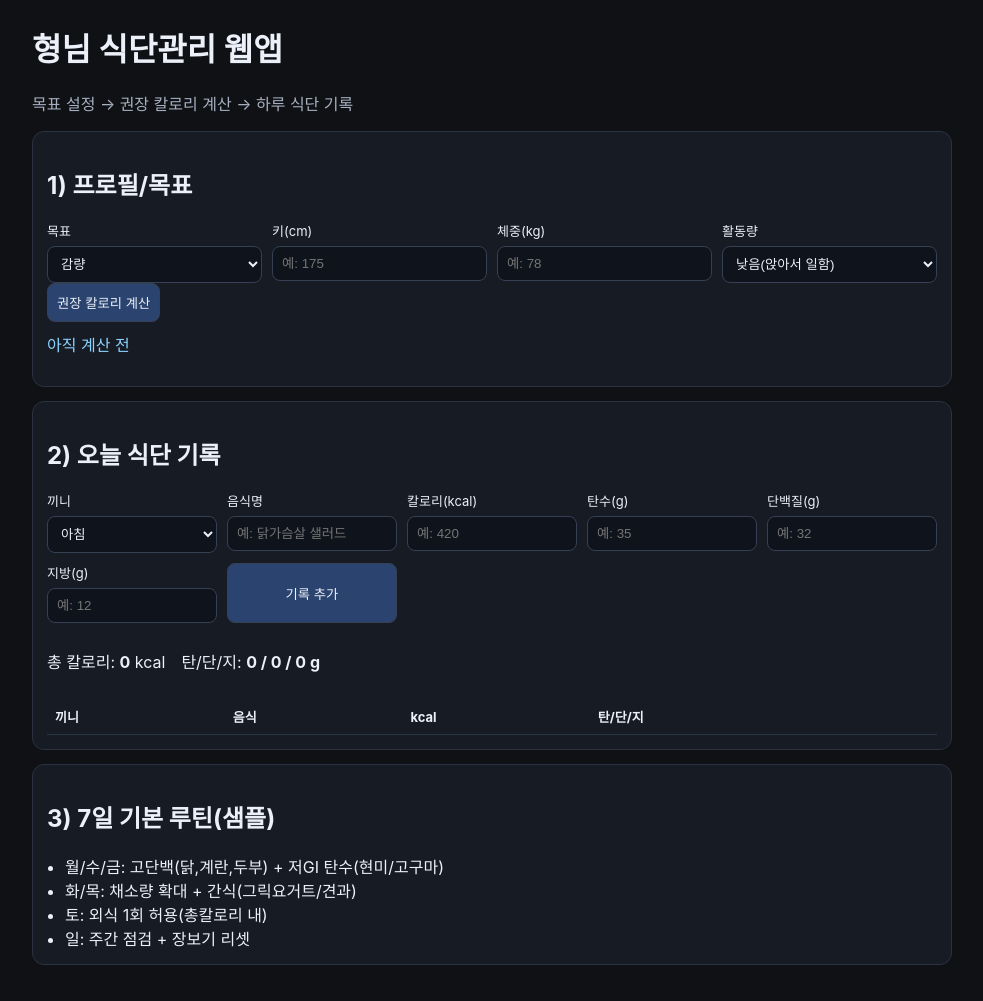
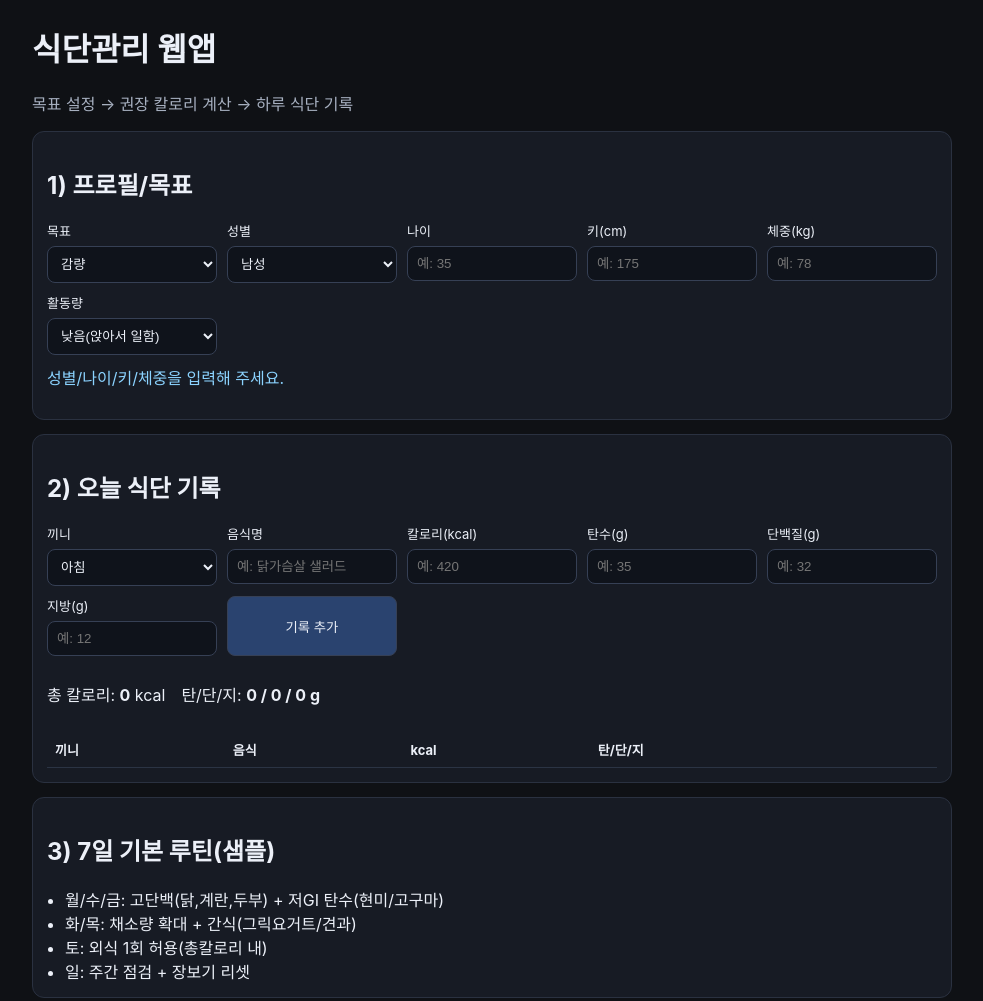
Before and after one commit to jangwonH01/diet-manager-webapp, a plain HTML site: page index.html in a window 1280 px wide. Shown: the whole page, without its empty margins (148-1131 px from the left). Drawn offline with Linux system fonts and the light colour scheme.

Commit message:
feat: remove honorific title and auto-calculate expert calories

```diff
--- a/index.html
+++ b/index.html
@@ -3,12 +3,12 @@
 <head>
   <meta charset="UTF-8" />
   <meta name="viewport" content="width=device-width, initial-scale=1.0" />
-  <title>형님 식단관리</title>
+  <title>식단관리</title>
   <link rel="stylesheet" href="./styles.css" />
 </head>
 <body>
   <main class="container">
-    <h1>형님 식단관리 웹앱</h1>
+    <h1>식단관리 웹앱</h1>
     <p class="sub">목표 설정 → 권장 칼로리 계산 → 하루 식단 기록</p>
 
     <section class="card">
@@ -20,6 +20,15 @@
             <option value="maintain">유지</option>
             <option value="bulk">증량</option>
           </select>
+        </label>
+        <label>성별
+          <select id="sex">
+            <option value="male">남성</option>
+            <option value="female">여성</option>
+          </select>
+        </label>
+        <label>나이
+          <input id="age" type="number" placeholder="예: 35" />
         </label>
         <label>키(cm)
           <input id="height" type="number" placeholder="예: 175" />
@@ -35,8 +44,7 @@
           </select>
         </label>
       </div>
-      <button id="calcBtn">권장 칼로리 계산</button>
-      <p id="calorieResult" class="result">아직 계산 전</p>
+      <p id="calorieResult" class="result">프로필 입력 시 자동 계산됩니다.</p>
     </section>
 
     <section class="card">
--- a/script.js
+++ b/script.js
@@ -6,19 +6,26 @@ function saveMeals() { localStorage.setItem('diet_meals', JSON.stringify(meals))
 function calcCalories() {
   const h = Number($('height').value || 0)
   const w = Number($('weight').value || 0)
+  const age = Number($('age').value || 0)
+  const sex = $('sex').value
   const act = Number($('activity').value || 1.2)
   const goal = $('goal').value
-  if (!h || !w) return $('calorieResult').textContent = '키/체중을 입력해 주세요.'
+  if (!h || !w || !age) return $('calorieResult').textContent = '성별/나이/키/체중을 입력해 주세요.'
 
-  // 간단 추정(BMR 대체): 체중*22
-  let tdee = w * 22 * act
-  if (goal === 'cut') tdee -= 350
+  // 전문가식 Mifflin-St Jeor
+  const bmr = sex === 'male'
+    ? 10 * w + 6.25 * h - 5 * age + 5
+    : 10 * w + 6.25 * h - 5 * age - 161
+
+  let tdee = bmr * act
+  if (goal === 'cut') tdee -= 450
   if (goal === 'bulk') tdee += 300
-  const protein = Math.round(w * 1.8)
+
+  const protein = Math.round(goal === 'cut' ? w * 2.0 : w * 1.8)
   const fat = Math.round(w * 0.8)
-  const carb = Math.round((tdee - protein * 4 - fat * 9) / 4)
+  const carb = Math.max(0, Math.round((tdee - protein * 4 - fat * 9) / 4))
 
-  $('calorieResult').textContent = `권장: ${Math.round(tdee)} kcal / 탄수 ${carb}g · 단백질 ${protein}g · 지방 ${fat}g`
+  $('calorieResult').textContent = `권장: ${Math.round(tdee)} kcal (BMR ${Math.round(bmr)}) / 탄수 ${carb}g · 단백질 ${protein}g · 지방 ${fat}g`
 }
 
 function renderMeals() {
@@ -49,7 +56,11 @@ window.removeMeal = (idx) => {
   saveMeals(); renderMeals()
 }
 
-$('calcBtn').addEventListener('click', calcCalories)
+;['goal','sex','age','height','weight','activity'].forEach((id) => {
+  $(id).addEventListener('input', calcCalories)
+  $(id).addEventListener('change', calcCalories)
+})
+
 $('mealForm').addEventListener('submit', (e) => {
   e.preventDefault()
   meals.push({
@@ -71,3 +82,4 @@ $('weeklyTemplate').innerHTML = [
 ].map(x => `<li>${x}</li>`).join('')
 
 renderMeals()
+calcCalories()
```
